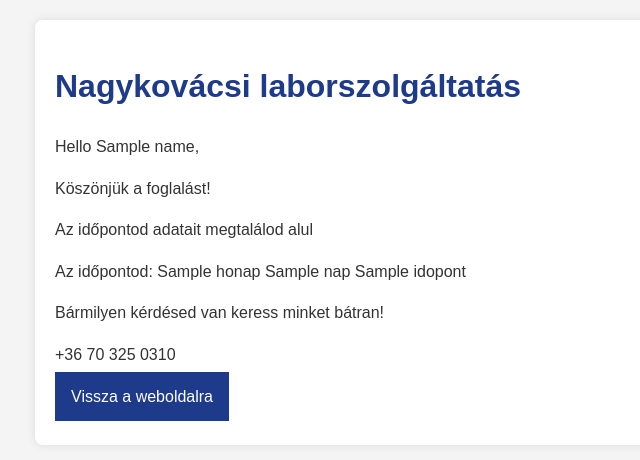
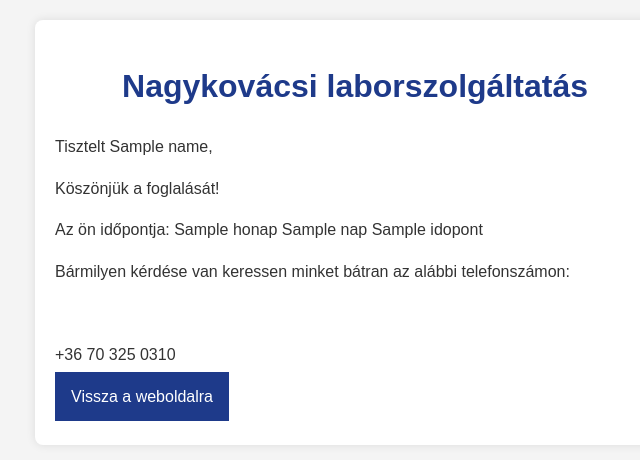
Before and after one commit to matyipeter/project-M, a Django app: template appdev/main/templates/main/email_temp.html in a window 1280 px wide. Shown: the top 460 px of the page, without its empty margins (285-925 px from the left). Run offline with Django 5.2, Linux system fonts and the light colour scheme; the template is opened without the code that fills it: most values are stand-ins (such as "Sample title", 1, 10 or a date in 2020).

```diff
--- a/appdev/main/templates/main/book.html
+++ b/appdev/main/templates/main/book.html
@@ -7,7 +7,7 @@
 
 <div class="container mx-auto mt-8 p-8">
   <div class="grid grid-cols-1 md:grid-cols-2">
-    <h1 class="text-4xl font-bold mb-8 text-blue-900">Az időpontod: <span>{{honap}} {{nap}}. {{idopont}}</span></h1>
+    <h1 class="text-4xl font-bold mb-8 text-blue-900">Az ön időpontja: <span>{{honap}} {{nap}}. {{idopont}}</span></h1>
     <form class="w-full max-w-sm" method="POST">
         {% csrf_token %}
         <div class="md:flex md:items-center mb-6">
--- a/appdev/main/templates/main/email_temp.html
+++ b/appdev/main/templates/main/email_temp.html
@@ -7,14 +7,11 @@
 <body style="font-family: Arial, sans-serif; line-height: 1.6; margin: 0; padding: 0; background-color: #f4f4f4; color: #333;">
 
     <div style="max-width: 600px; margin: 20px auto; background-color: #fff; padding: 20px; border-radius: 8px; box-shadow: 0 0 10px rgba(0, 0, 0, 0.1);">
-        <h1 style="color:rgb(30, 58, 138);">Nagykovácsi laborszolgáltatás</h1>
-        <p>Hello {{name}},</p>
-        <p>Köszönjük a foglalást!</p>
-        <p>Az időpontod adatait megtalálod alul</p>
-
-        <p>Az időpontod: {{honap}} {{nap}} {{idopont}}</p>
-        <p>Bármilyen kérdésed van keress minket bátran!</p>
-
+        <h1 style="color:rgb(30, 58, 138); text-align:center;">Nagykovácsi laborszolgáltatás</h1>
+        <p>Tisztelt {{name}},</p>
+        <p>Köszönjük a foglalását!</p>
+        <p>Az ön időpontja: {{honap}} {{nap}} {{idopont}}</p>
+        <p>Bármilyen kérdése van keressen minket bátran az alábbi telefonszámon:</p><br>
         <p>+36 70 325 0310</p>
 
         <p>
```
